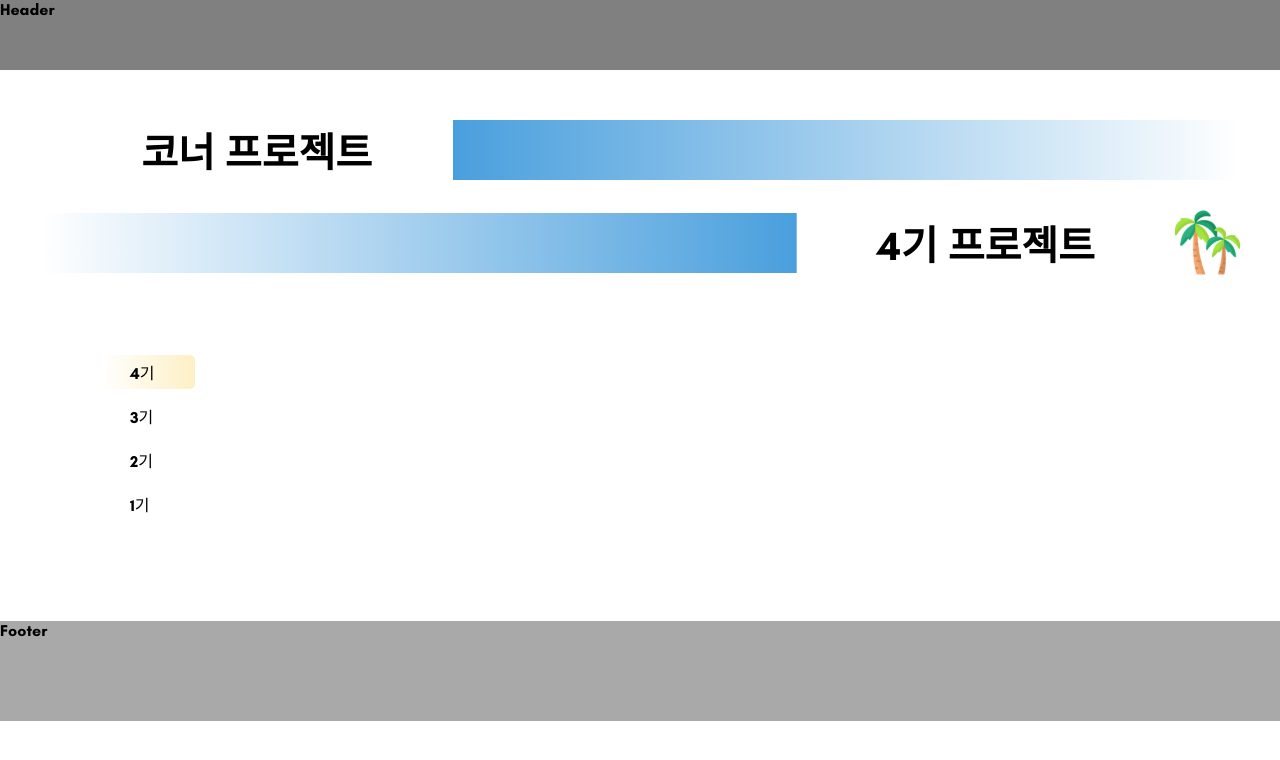
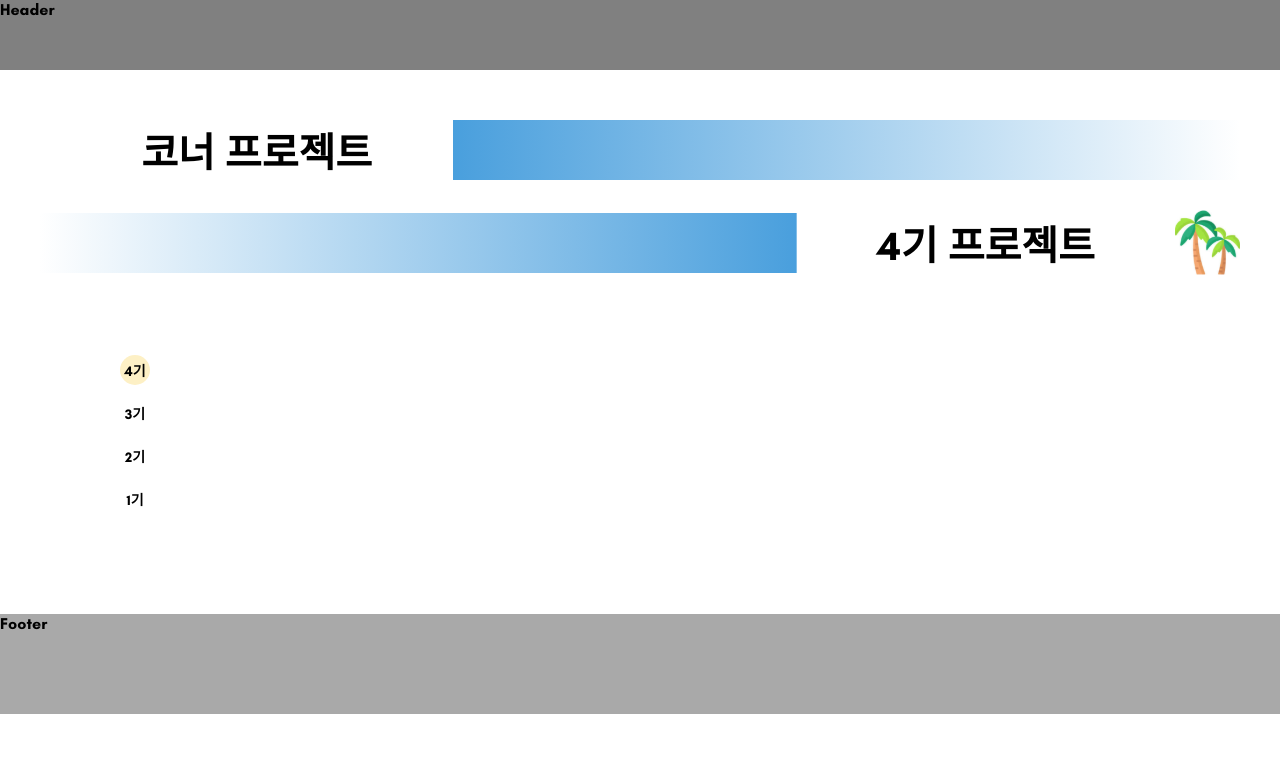
Before and after one commit to DS-Corner-Page/cornerpage_front, a React (Create React App) app: page /projectList in a window 1280 px wide. Shown: the top 760 px of the page. Built offline with nearby package versions, Linux system fonts and the light colour scheme.

Commit message:
💄 Design: 원으로 변경

```diff
--- a/src/components/project/projectNumber/ProjectNumber.style.js
+++ b/src/components/project/projectNumber/ProjectNumber.style.js
@@ -3,7 +3,9 @@ import styled from "styled-components";
 export const ProjectNumberContainer = styled.div`
   display: flex;
   flex-direction: column;
-  gap: 10px;
+  gap: 13px;
+  margin-left: 20px;
+
   padding: 0px 0px 20px 20px;
   align-items: center;
 
@@ -16,27 +18,30 @@ export const ProjectNumberContainer = styled.div`
 `;
 
 export const ProjectNumberItem = styled.div`
-  padding: 5px 30px;
-  width: 35px;
-  border-radius: 5px;
+  display: flex;
+  align-items: center;
+  justify-content: center;
+  width: 30px;
+  height: 30px;
+  border-radius: 50%;
   cursor: pointer;
-  transition: background 0.3s;
+  transition: background 0.3s, transform 0.2s;
+  font-size: 14px;
+  font-weight: bold;
 
-  background: ${({ isSelected }) =>
-    isSelected ? "linear-gradient(90deg, #FFFFFF, #FDF0C5)" : "white"};
+  background: ${({ isSelected }) => (isSelected ? "#FDF0C5" : "white")};
 
   &:hover {
-    background: ${({ isSelected }) =>
-      isSelected ? "linear-gradient(90deg, #FFFFFF, #FDF0C5)" : "#f0f0f0"};
+    background: ${({ isSelected }) => (isSelected ? "#FDF0C5" : "#f0f0f0")};
   }
 
   @media (max-width: 768px) {
-    width: 30px;
-    padding: 5px 20px;
+    width: 35px;
+    height: 35px;
   }
 
   @media (max-width: 480px) {
     width: 25px;
-    padding: 5px 20px;
+    height: 25px;
   }
 `;
```
